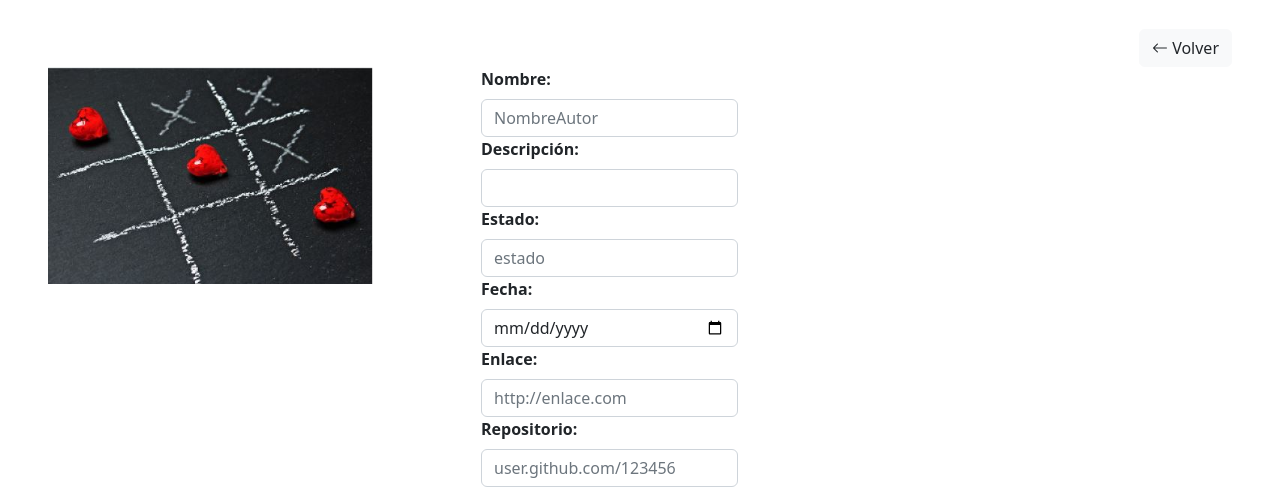
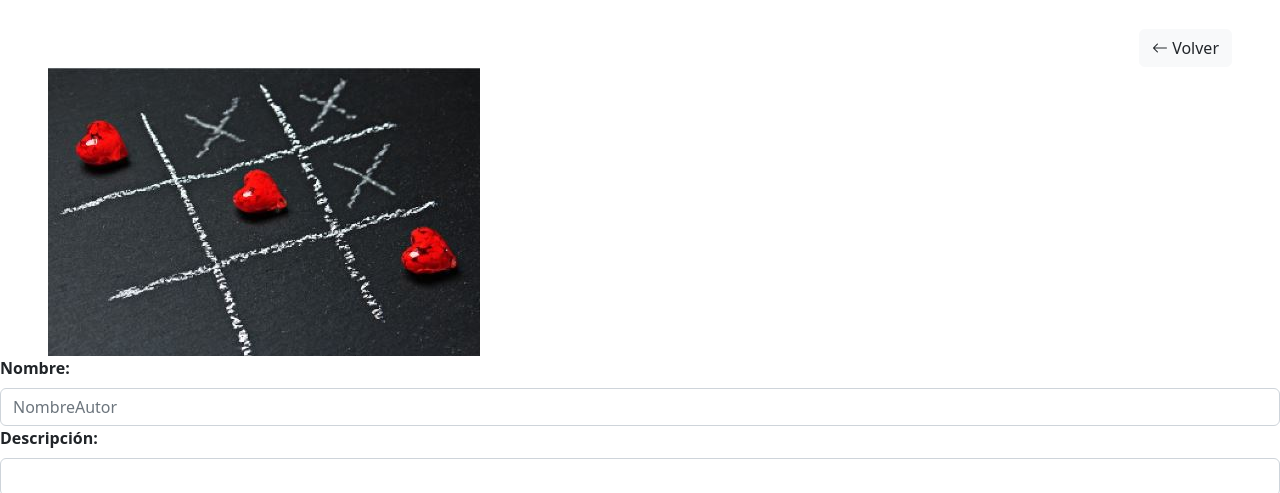
Before and after one commit to DaniFerrerRobles/p2, a plain HTML site: page modelo6.html in a window 1280 px wide. Shown: the part 187-680 px from the top of the page. Drawn offline with nearby package versions, Linux system fonts and the light colour scheme.

Commit message:
Add files via upload

```diff
--- a/modelo6.html
+++ b/modelo6.html
@@ -57,12 +57,12 @@
             <div class="text-end mx-5">
                 <a class="btn btn-light text-decoration-none text-dark" href="modelo4.html"><i class="bi bi-arrow-left"></i> Volver </a>
             </div>
-        <div class="d-flex">
-            <div class="ms-5">
-                <img class="col-9" src="images/imgtablaa.JPG" alt="tabla">
+        <div class="d-flex row">
+            <div class="ms-5 col-9 col-md-6 col-lg-9">
+                <img src="images/imgtablaa.JPG" alt="tabla">
             </div>
 
-            <div>
+            <div class="col-12 col-md-6 col-lg-12">
                 <form>
                     <label for="nombre" class="form-label"><strong>Nombre: </strong></label>
                     <input type="text" class="form-control" id="nombre" placeholder="NombreAutor">
```
Also changed, not shown: modelo5.html (+4 -4 lines), modelo7.html (+4 -4 lines).
